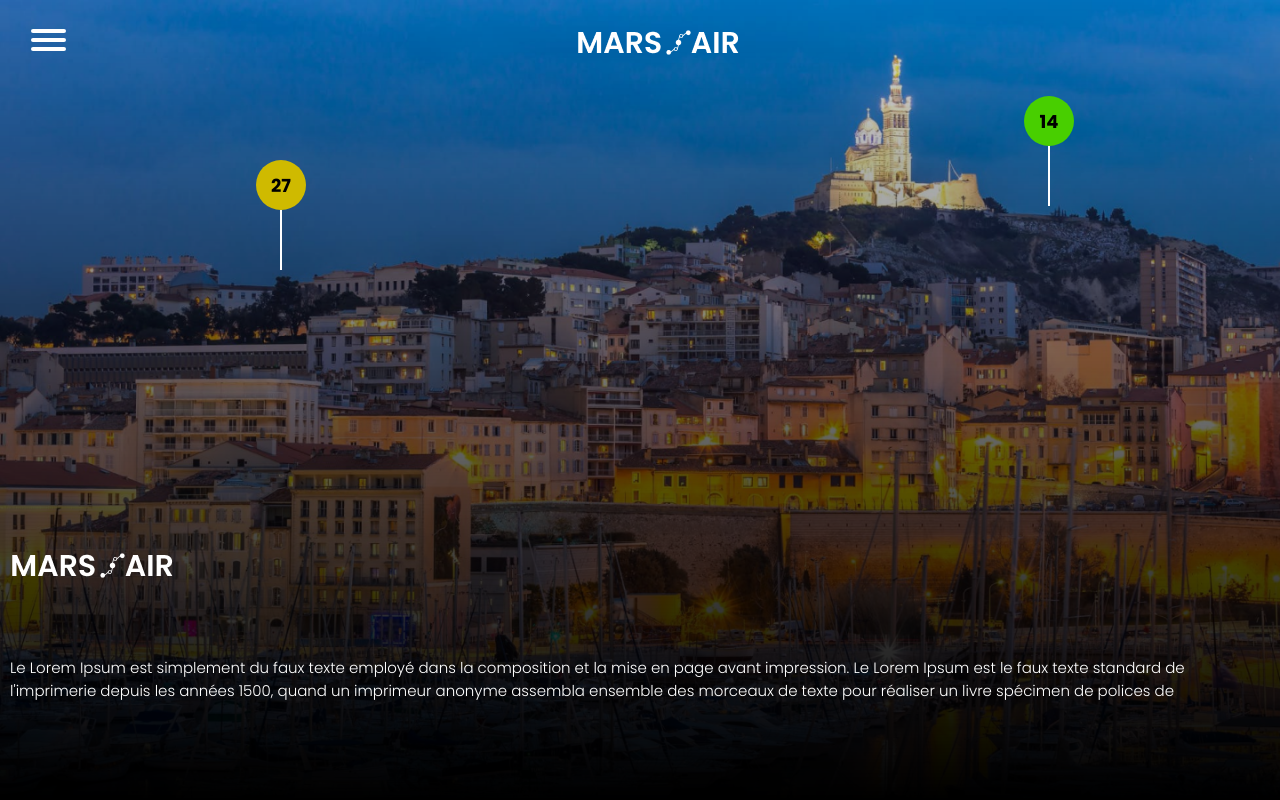
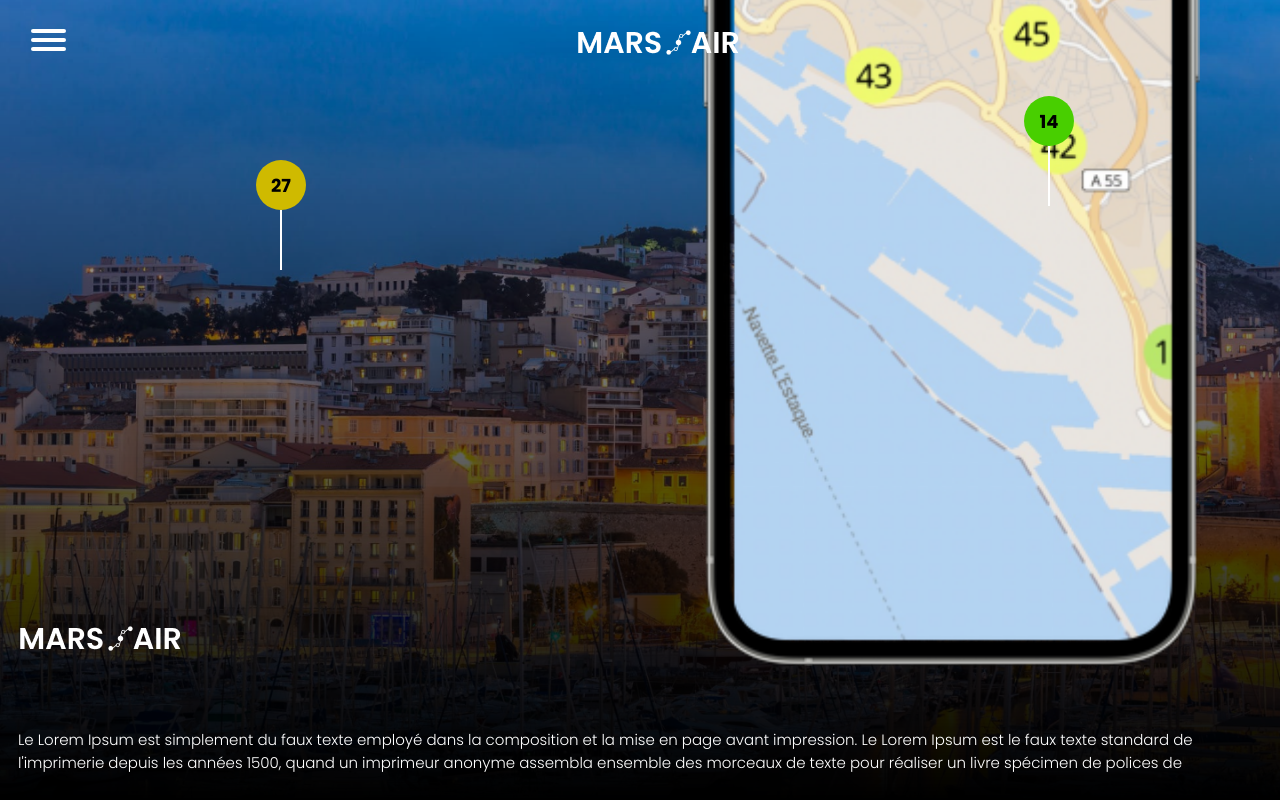
Before and after one commit to emmanuel-cabassot/marsAir, a PHP site: page / in a window 1280 px wide. Run offline with PHP 8.4, Linux system fonts and the light colour scheme; some web fonts are replaced.

Commit message:
ajout du mockup, modification du css et modification de l'index

```diff
--- a/assets/css/styles.css
+++ b/assets/css/styles.css
@@ -24,6 +24,14 @@ body {
 .mapboxgl-popup-content {
   background-color: orange;
 }
+
+.mockup {
+  width: 40%;
+  /* padding-bottom: 40px; */
+  margin-bottom: -50px;
+  margin-left: 55%;
+}
+
 .blackBack {
   /* background: #00000090; */
   background: linear-gradient(#00000020, #000000);
@@ -98,11 +106,11 @@ header .navigation {
 
 /* ----------------- */
 .homeSection {
-  height: 80%;
+  height: 90%;
   display: flex;
   flex-direction: column;
   justify-content: end;
-  padding: 10px;
+  padding: 18px;
 }
 
 .homeSection .text {
--- a/index.php
+++ b/index.php
@@ -34,6 +34,7 @@
     </header>
     <section class="homeSection">
       <!-- TEXT PRESENTATION -->
+      <img src="./assets/images/mockup-map.png" class="mockup" alt="mockup-map">
       <div class="text">
         <img src="./assets/layouts/logo-mars'air.png" class="logo-marsair1" alt="logo mars'air">
         <p class="lorem">Le Lorem Ipsum est simplement du faux texte employé dans la composition et la mise en page avant impression.
```
Also changed, not shown: assets/images/mockup-map.png (added).
